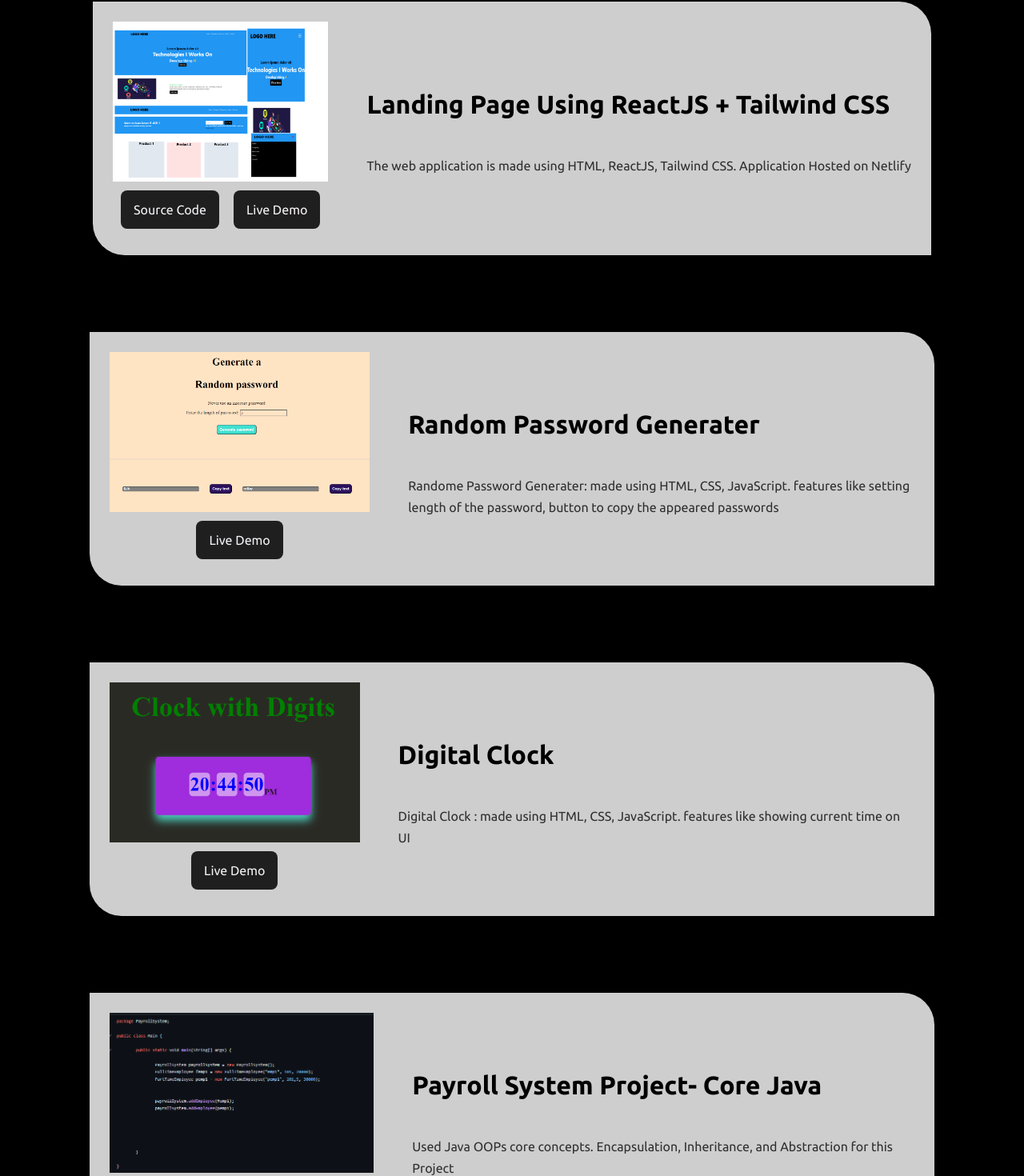
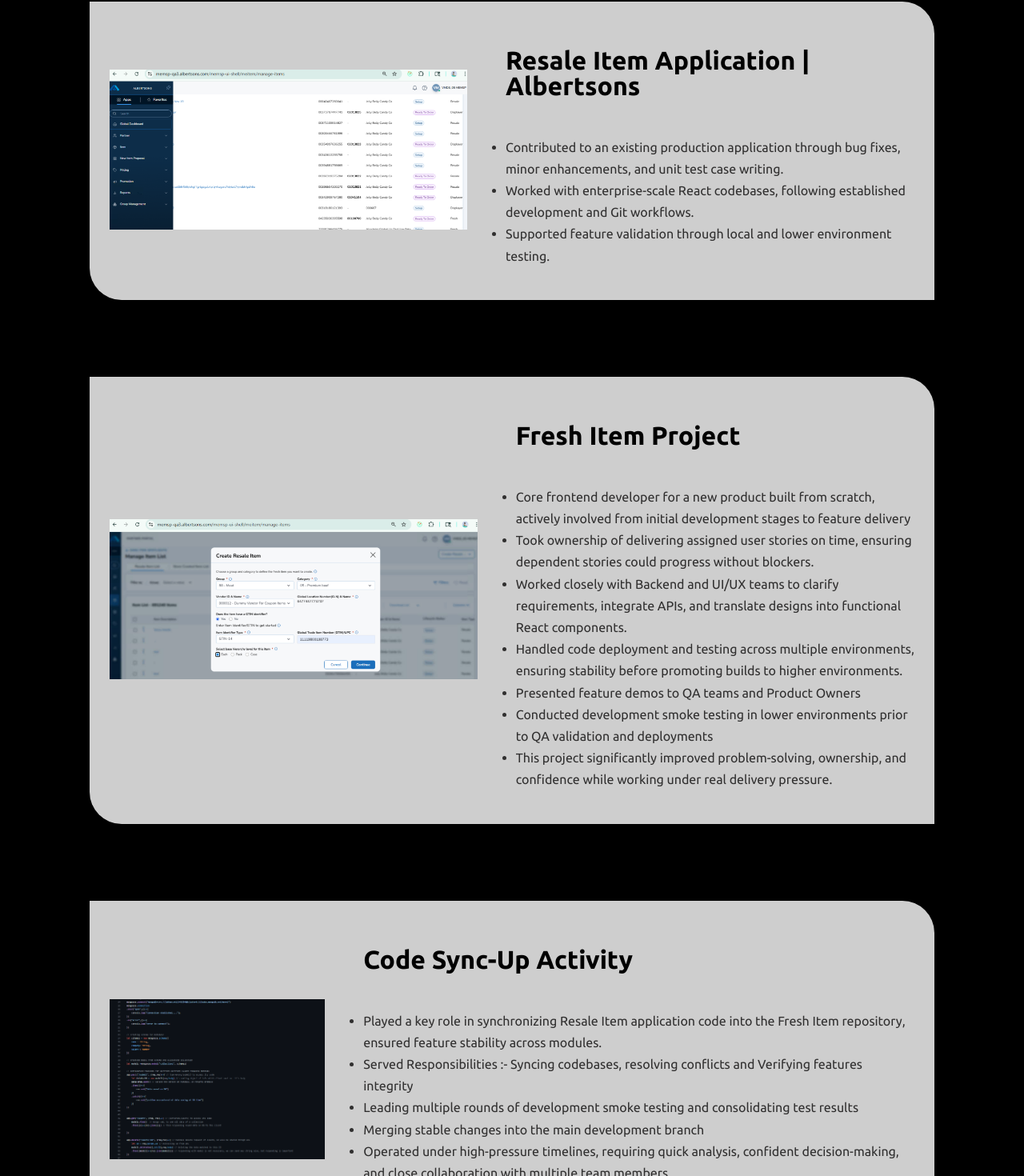
Before and after one commit to oplopr01/portfolio-React, a React (Create React App) app: page / in a window 1280 px wide. Shown: the part 4138-5608 px from the top of the page at 80% size. Built offline with nearby package versions, Linux system fonts and the light colour scheme.

Commit message:
required updates

```diff
--- a/src/Portfolio.js
+++ b/src/Portfolio.js
@@ -26,26 +26,69 @@ const projects = {
 	title: 'Projects 🏆  ',
 	subtitle: '',
 	projectCards: [
+		// {
+		// 	title: 'Landing Page Using ReactJS + Tailwind CSS',
+		// 	subtitle: `The web application is made using HTML, ReactJS, Tailwind CSS. Application Hosted on Netlify`,
+		// 	image: require('./images/landing page.png'),
+		// 	direction: 'left',
+		// 	footerLink: [
+		// 		{
+		// 			name: 'Source Code',
+		// 			url: 'https://github.com/oplopr01/landing-page-react-tailwind',
+		// 		},
+		// 		{
+		// 			name: 'Live Demo',
+		// 			url: 'https://landing-page-tailwind-react-lakhan.netlify.app/',
+		// 		},
+		// 	],
+		// },
 		{
-			title: 'Landing Page Using ReactJS + Tailwind CSS',
-			subtitle: `The web application is made using HTML, ReactJS, Tailwind CSS. Application Hosted on Netlify`,
-			image: require('./images/landing page.png'),
-			direction: 'left',
+			title: ' Resale Item Application | Albertsons',
+			subtitle:[ ` Contributed to an existing production application through bug fixes, minor enhancements, and
+unit test case writing. `, `Worked with enterprise-scale React codebases, following established development and Git
+workflows.`,`Supported feature validation through local and lower environment testing. `],
+			image: require("./images/resale.png"),
+			direction: 'right',
 			footerLink: [
-				{
-					name: 'Source Code',
-					url: 'https://github.com/oplopr01/landing-page-react-tailwind',
-				},
-				{
-					name: 'Live Demo',
-					url: 'https://landing-page-tailwind-react-lakhan.netlify.app/',
-				},
+
+				// {
+				// 	name: 'Live Demo',
+				// 	url: 'https://fantastic-croissant-b0c9d0.netlify.app/',
+				// },
 			],
 		},
 		{
-			title: 'Random Password Generater',
-			subtitle: ` Randome Password Generater: made using HTML, CSS, JavaScript.
-		 features like setting length of the password, button to copy the appeared passwords `,
+			title: '  Fresh Item Project',
+			subtitle:[ ` Core frontend developer for a new product built from scratch, actively involved from initial
+development stages to feature delivery `, `Took ownership of delivering assigned user stories on time, ensuring dependent stories could
+progress without blockers.`,`Worked closely with Backend and UI/UX teams to clarify requirements, integrate APIs, and
+translate designs into functional React components. `,`Handled code deployment and testing across multiple environments, ensuring stability before
+promoting builds to higher environments.
+`,`Presented feature demos to QA teams and Product Owners`,`Conducted development smoke testing in lower environments prior to QA validation and deployments`, ` This project significantly improved problem-solving, ownership, and confidence while working
+under real delivery pressure.
+`],
+			image: require("./images/fresh.png"),
+			direction: 'right',
+			footerLink: [
+			],
+		},
+		{
+			title: ' Code Sync-Up Activity',
+			subtitle:[ `Played a key role in synchronizing Resale Item application code into the Fresh Item repository,
+ensured feature stability across modules.`,`Served Responsibilities :- Syncing codebases, resolving conflicts and Verifying features integrity`, `Leading multiple rounds of development smoke testing and consolidating test results`, `Merging stable changes into the main development branch`, `Operated under high-pressure timelines, requiring quick analysis, confident decision-making,
+and close collaboration with multiple team members.`, `This activity significantly strengthened technical confidence, decision-making ability, and
+collaboration skills typically expected at a higher responsibility level `],
+			image: require("./images/mern project.png"),
+			direction: 'right',
+			footerLink: [
+			],
+		},
+		{
+			title: 'Insurance & Reinsurance Policy and Claims Management System. (Personal Project)',
+			subtitle:[`Built a full-stack MERN application for managing insurance policies, claims, and automatic
+reinsurance risk allocation.`, `Developed Node.js and Express REST APIs with JWT authentication and role-based access
+control (RBAC) for secure system access.`,`Created a modular React frontend with feature-based components, multi-step policy
+creation forms, and dashboards connected to backend APIs`],
 			image: require("./images/pass generator project.png"),
 			direction: 'right',
 			footerLink: [
@@ -53,44 +96,6 @@ const projects = {
 				{
 					name: 'Live Demo',
 					url: 'https://fantastic-croissant-b0c9d0.netlify.app/',
-				},
-			],
-		},
-		{
-			title: 'Digital Clock',
-			subtitle: ` Digital Clock : made using HTML, CSS, JavaScript.
-		 features like showing current time on UI`,
-			image: require("./images/digital clock.png"),
-			direction: 'right',
-			footerLink: [
-				{
-					name: 'Live Demo',
-					url: 'https://stately-lollipop-dc563e.netlify.app/',
-				},
-
-			],
-		},
-		{
-			title: 'Payroll System Project- Core Java',
-			subtitle: `Used Java OOPs core concepts. Encapsulation, Inheritance, and Abstraction for this Project`,
-			image: require('./images/payroll project.png'),
-			direction: 'left',
-			footerLink: [
-				{
-					name: 'Source Code',
-					url: 'https://github.com/oplopr01/learning-core-java/tree/fb4c7000ad879e43aad947e2ae4707b293f2a7de/javaProjects/Payroll%20system%20Project',
-				},
-			],
-		},
-		{
-			title: 'Registration Form',
-			subtitle: ` This is a MERN application utilizing the MERN technologies to perform CRUD (create, read, update, delete) operations. built UI using ReactJS, Handling user request via ExpressJS and NodeJS, and storing and reading data from MongoDB server `,
-			image: require("./images/mern project.png"),
-			direction: 'right',
-			footerLink: [
-				{
-					name: 'Source Code',
-					url: 'https://github.com/oplopr01/MERN-project1-employee-registration-form',
 				},
 			],
 		},
--- a/src/components/ProjectCard/ProjectCard.jsx
+++ b/src/components/ProjectCard/ProjectCard.jsx
@@ -30,7 +30,9 @@ export default function ProjectCard({ cardInfo }) {
 							</div>
 							<div className="projectDetails">
 								<h5 className="projectTitle">{cardInfo.title}</h5>
-								<p className="projectSubtitle">{cardInfo.description}</p>
+								<p className="projectSubtitle"><ul>{cardInfo.description.map((item, i) => (
+									<li key={i}>{item}</li>
+								))}</ul></p>
 							</div>
 						</div>
 
```
Also changed, not shown: src/images/fresh.png (added), src/images/resale.png (added). Lines whose indentation alone changed are shown as unchanged.
